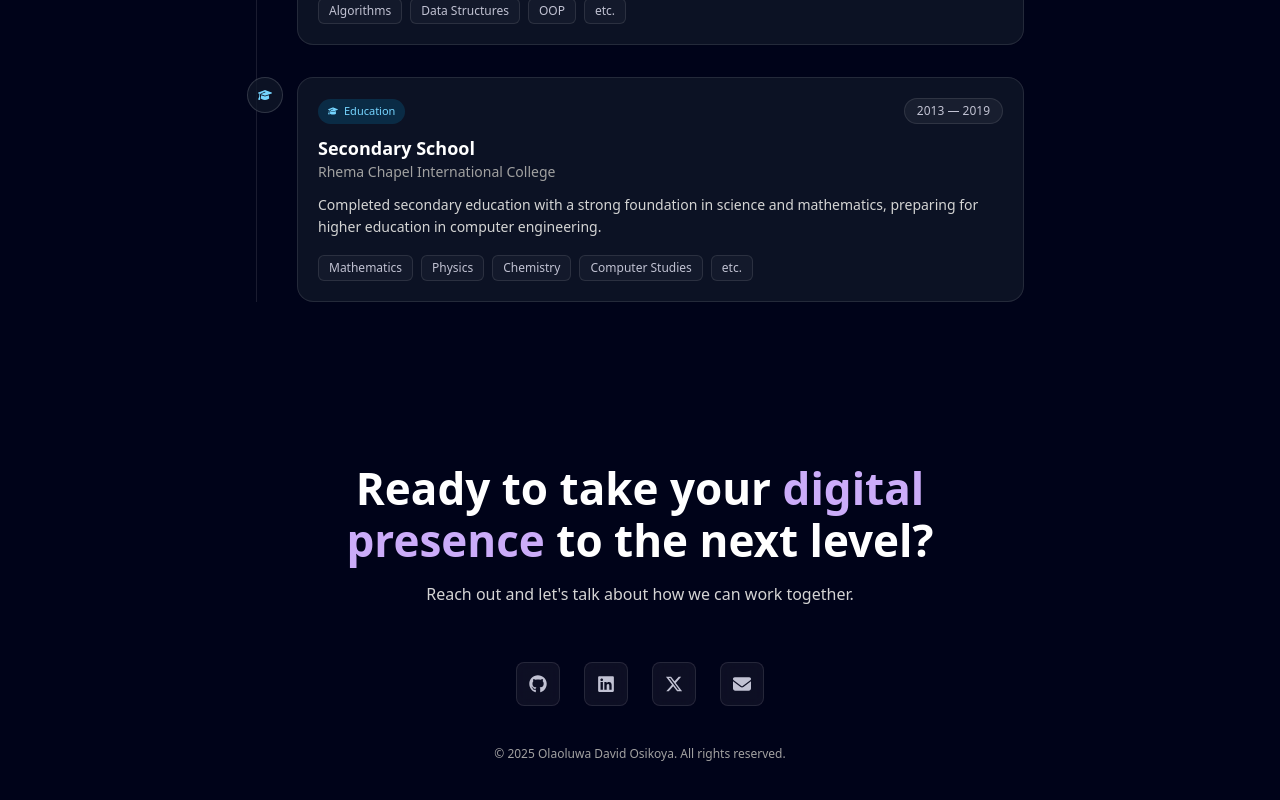
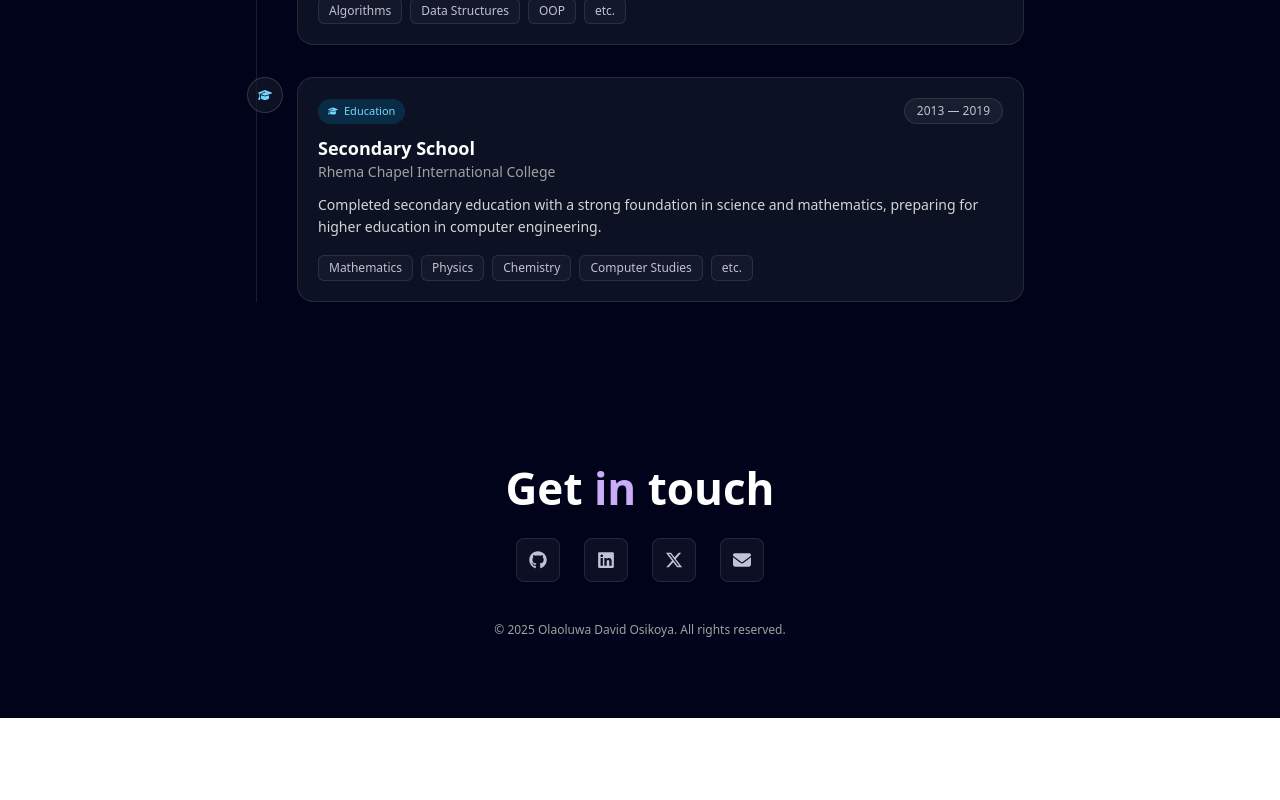
Before and after one commit to Osikoya17/portfolio_1, a Next.js app: page / in a window 1280 px wide. Shown: the part 4408-5208 px from the top of the page. After the commit the page ends 5126 px from the top, so only its background shows below. Built offline with nearby package versions, Linux system fonts and the light colour scheme.

Commit message:
Modify Contact/Footer section

```diff
--- a/components/Footer.tsx
+++ b/components/Footer.tsx
@@ -16,12 +16,12 @@ const Footer = () => {
             )}
         />
 
-        <div className='mx-auto flex max-w-2xl flex-col items-center text-center'>
+        <div className='mx-auto flex max-w-5xl flex-col items-center text-center'>
             <h2 className='heading text-white'>
-                Ready to take your <span className='text-purple'>digital presence</span> to the next level?
+                Get <span className='text-purple'>in</span> touch
             </h2>
             <p className='mt-4 text-sm text-neutral-300 md:text-base'>
-                Reach out and let&apos;s talk about how we can work together.
+                {/* Reach out and let&apos;s talk about how we can work together. */}
             </p>
 
             {/* <MagicButton
@@ -33,7 +33,7 @@ const Footer = () => {
             /> */}
         </div>
 
-        <div className='mt-14 flex items-center justify-center gap-6'>
+        <div className='mt-2 flex items-center justify-center gap-6'>
             {socialMedia.map(({ id, name, icon: Icon, link }) => (
                 <a
                     key={id}
```
